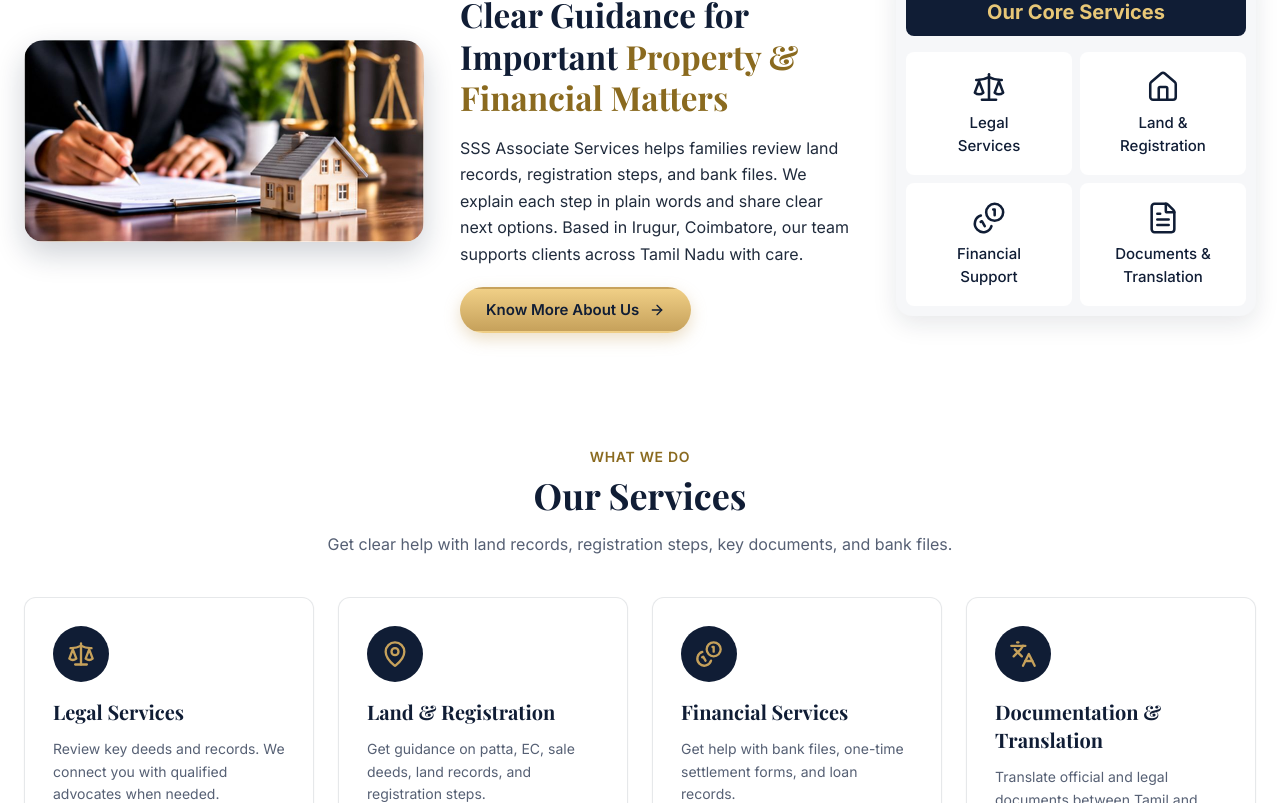
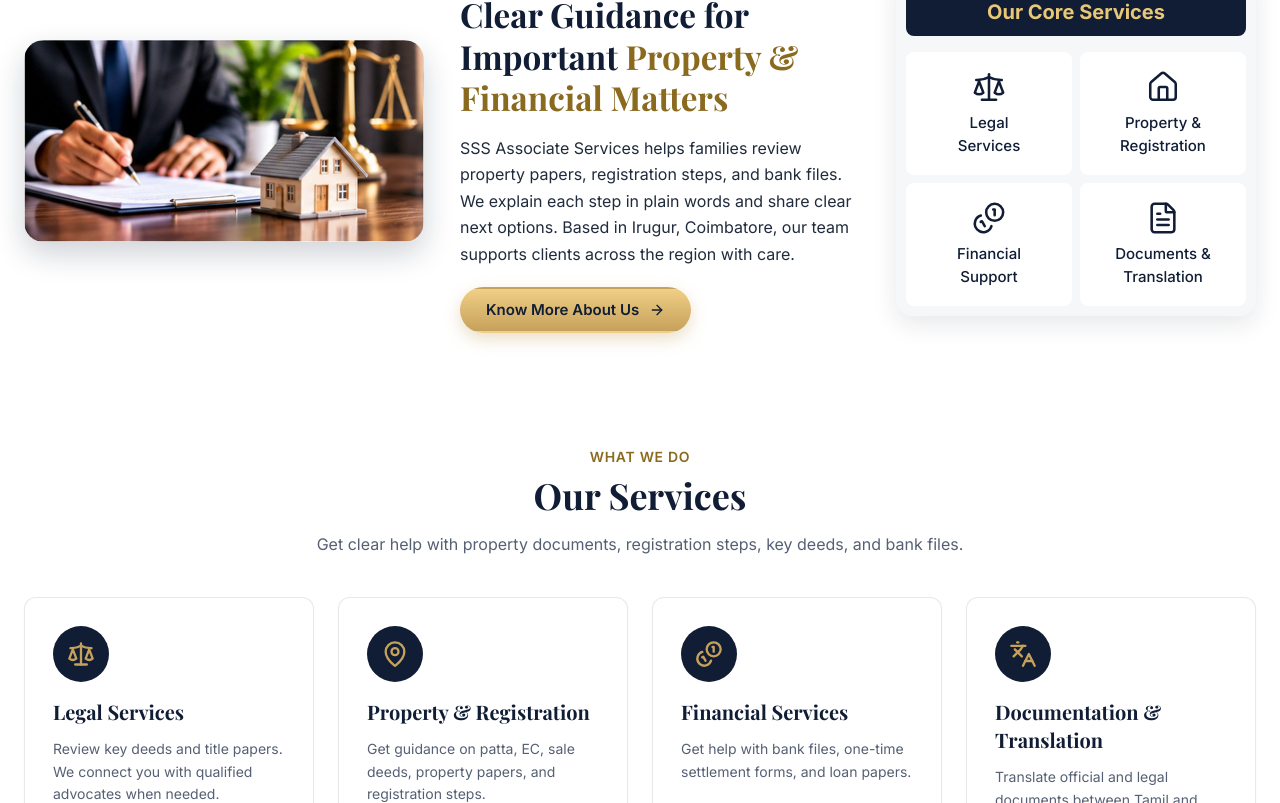
Before and after one commit to AravindGlorious/sssassociate, a Next.js app: page / in a window 1280 px wide. Shown: the part 857-1660 px from the top of the page. Built offline with nearby package versions, Linux system fonts and the light colour scheme.

Commit message:
Balance repeated property terms on home sections

```diff
--- a/src/components/home/AboutCore.tsx
+++ b/src/components/home/AboutCore.tsx
@@ -18,7 +18,7 @@ const core = [
   },
   {
     Icon: House,
-    label: ['Land &', 'Registration'],
+    label: ['Property &', 'Registration'],
     href: categories.property.path,
   },
   {
@@ -57,11 +57,11 @@ export function AboutCore() {
           </h2>
 
           <p>
-            SSS Associate Services helps families review land
-            records, registration steps, and bank files. We
+            SSS Associate Services helps families review property
+            papers, registration steps, and bank files. We
             explain each step in plain words and share clear
             next options. Based in Irugur, Coimbatore, our team
-            supports clients across Tamil Nadu with care.
+            supports clients across the region with care.
           </p>
 
           <Link href="/about" className="btn btn-sm">
--- a/src/components/home/HomeSections.tsx
+++ b/src/components/home/HomeSections.tsx
@@ -22,7 +22,7 @@ export function ServicesOverview() {
       id="services"
       eyebrow="What we do"
       title="Our Services"
-      intro="Get clear help with land records, registration steps, key documents, and bank files."
+      intro="Get clear help with property documents, registration steps, key deeds, and bank files."
     >
       <ul className="grid gap-6 sm:grid-cols-2 lg:grid-cols-4">
         <li>
@@ -31,17 +31,17 @@ export function ServicesOverview() {
             title="Legal Services"
             href={categories.legal.path}
             count={byCategory('legal').length}
-            text="Review key deeds and records. We connect you with qualified advocates when needed."
+            text="Review key deeds and title papers. We connect you with qualified advocates when needed."
           />
         </li>
 
         <li>
           <CategoryOverviewCard
             Icon={MapPin}
-            title="Land & Registration"
+            title="Property & Registration"
             href={categories.property.path}
             count={byCategory('property').length}
-            text="Get guidance on patta, EC, sale deeds, land records, and registration steps."
+            text="Get guidance on patta, EC, sale deeds, property papers, and registration steps."
           />
         </li>
 
@@ -51,7 +51,7 @@ export function ServicesOverview() {
             title="Financial Services"
             href={categories.financial.path}
             count={byCategory('financial').length}
-            text="Get help with bank files, one-time settlement forms, and loan records."
+            text="Get help with bank files, one-time settlement forms, and loan papers."
           />
         </li>
 
@@ -72,7 +72,7 @@ const why = [
   {
     Icon: FileSearch,
     title: 'Careful Document Review',
-    text: 'We check your records clearly and point out items that need closer review.',
+    text: 'We check your papers clearly and point out items that need closer review.',
   },
   {
     Icon: Users,
@@ -82,7 +82,7 @@ const why = [
   {
     Icon: MessageSquareText,
     title: 'Clear Communication',
-    text: 'We explain each step and required file in plain English and Tamil.',
+    text: 'We explain each step and needed file in plain English and Tamil.',
   },
   {
     Icon: ShieldCheck,
@@ -91,13 +91,13 @@ const why = [
   },
   {
     Icon: MapPin,
-    title: 'Serving Tamil Nadu',
+    title: 'Serving Across the State',
     text: 'Clients across cities and towns can reach us. Service scope depends on location.',
   },
   {
     Icon: FileSearch,
     title: 'Personal Attention',
-    text: 'We listen to your case first, then suggest the right records and next steps.',
+    text: 'We listen to your case first, then suggest the right documents and next steps.',
   },
 ];
 
@@ -143,7 +143,7 @@ const steps = [
   },
   {
     title: 'Share the Documents',
-    text: 'Send copies of available records so we can review your request.',
+    text: 'Send copies of available papers so we can review your request.',
   },
   {
     title: 'Review the Next Steps',
@@ -216,7 +216,7 @@ export function AreasWeServe() {
       id="areas"
       eyebrow="Our reach"
       title="Serving Customers Across Tamil Nadu"
-      intro="Clients across Tamil Nadu can contact us for land records, registration steps, and bank files."
+      intro="Clients across Coimbatore and nearby districts can contact us for property papers, registration steps, and bank files."
     >
       <div className="mx-auto max-w-5xl">
         <div className="rounded-2xl bg-navy p-7 text-center text-white shadow-lg sm:p-10">
```
